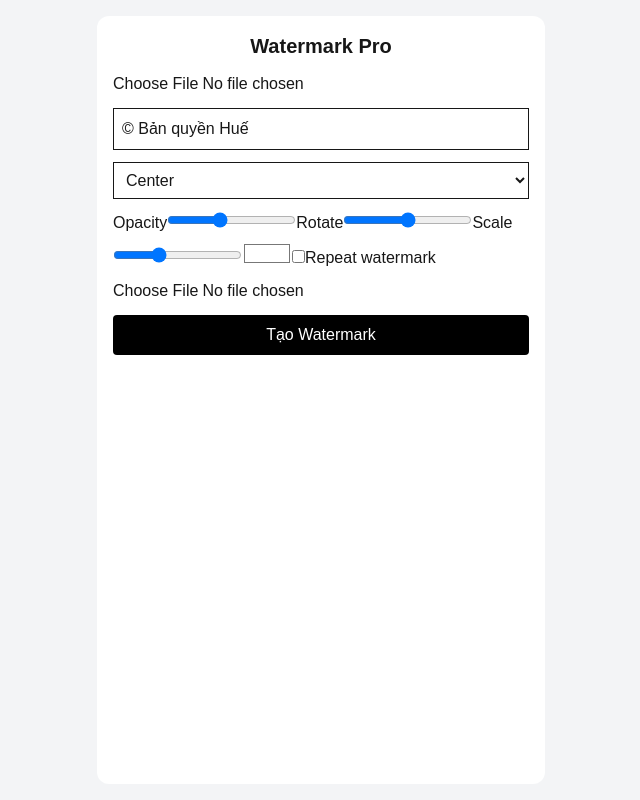
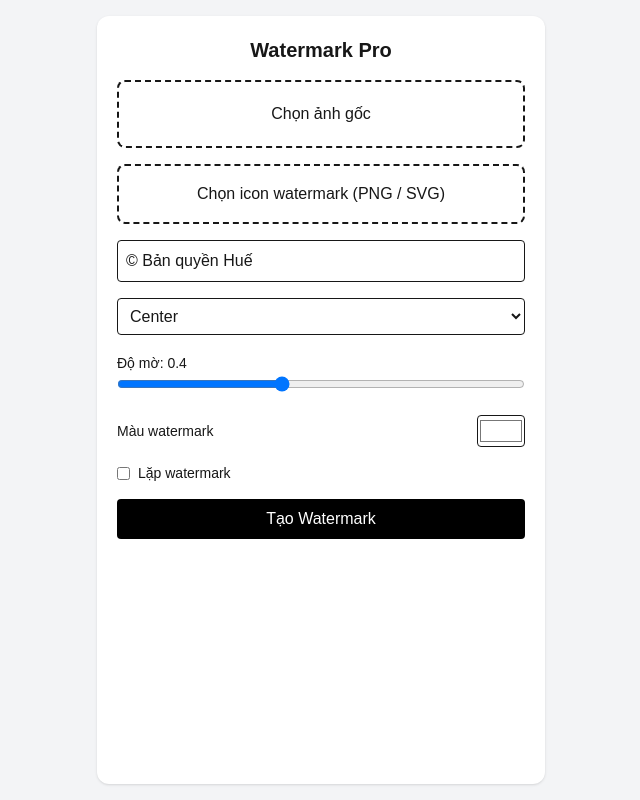
Before and after one commit to hiyoshichannel-boop/WatermarkOnline, a Next.js app: page / in a window 1280 px wide. Shown: the whole page, without its empty margins (319-959 px from the left). Built offline with nearby package versions, Linux system fonts and the light colour scheme.

Commit message:
Update 30

```diff
--- a/app/api/watermark/route.ts
+++ b/app/api/watermark/route.ts
@@ -1,12 +1,11 @@
 import { NextResponse } from "next/server";
 import sharp from "sharp";
-import fs from "fs";
 import path from "path";
 import opentype from "opentype.js";
 
 export const runtime = "nodejs";
 
-// convert hex → rgba
+// ===== utils =====
 function hexToRgba(hex: string, opacity: number) {
   const h = hex.replace("#", "");
   const bigint = parseInt(h, 16);
@@ -16,7 +15,6 @@ function hexToRgba(hex: string, opacity: number) {
   return `rgba(${r},${g},${b},${opacity})`;
 }
 
-// tính vị trí watermark
 function getPosition(
   pos: string,
   imgW: number,
@@ -24,18 +22,22 @@ function getPosition(
   markW: number,
   markH: number
 ) {
-  const padding = 20;
+  const pad = 20;
+
   switch (pos) {
     case "top-left":
-      return { x: padding, y: padding + markH };
+      return { x: pad, y: pad };
     case "top-right":
-      return { x: imgW - markW - padding, y: padding + markH };
+      return { x: imgW - markW - pad, y: pad };
     case "bottom-left":
-      return { x: padding, y: imgH - padding };
+      return { x: pad, y: imgH - markH - pad };
     case "bottom-right":
-      return { x: imgW - markW - padding, y: imgH - padding };
+      return { x: imgW - markW - pad, y: imgH - markH - pad };
     default:
-      return { x: (imgW - markW) / 2, y: imgH / 2 };
+      return {
+        x: (imgW - markW) / 2,
+        y: (imgH - markH) / 2,
+      };
   }
 }
 
@@ -43,93 +45,127 @@ export async function POST(req: Request) {
   try {
     const form = await req.formData();
 
-    const file = form.get("image") as File;
-    if (!file) {
+    const imageFile = form.get("image") as File;
+    if (!imageFile) {
       return NextResponse.json({ error: "No image" }, { status: 400 });
     }
 
-    const text = (form.get("text") as string) || "© Bản quyền Huế";
+    const text = (form.get("text") as string) || "";
+    const iconFile = form.get("icon") as File | null;
+
     const position = (form.get("position") as string) || "center";
     const opacity = Number(form.get("opacity") || 0.4);
     const color = (form.get("color") as string) || "#ffffff";
-    const rotate = Number(form.get("rotate") || 0);
-    const scale = Number(form.get("scale") || 1);
     const repeat = form.get("repeat") === "true";
 
-    // ===== đọc ảnh =====
-    const imageBuffer = Buffer.from(await file.arrayBuffer());
-    let image = sharp(imageBuffer);
+    // ===== load base image =====
+    const baseBuffer = Buffer.from(await imageFile.arrayBuffer());
+    const base = sharp(baseBuffer);
+    const meta = await base.metadata();
 
-    const meta = await image.metadata();
-    const width = meta.width || 800;
-    const height = meta.height || 600;
+    const imgW = meta.width || 800;
+    const imgH = meta.height || 600;
 
-    // ===== load font =====
+    const overlays: sharp.OverlayOptions[] = [];
+
+    // ================= TEXT WATERMARK =================
+    if (text.trim()) {
       const fontPath = path.join(
         process.cwd(),
         "public/fonts/NotoSans-Regular.ttf"
       );
-    const fontBuffer = fs.readFileSync(fontPath);
-    const font = opentype.parse(fontBuffer.buffer);
+      const font = await opentype.load(fontPath);
 
-    const fontSize = Math.floor((width / 12) * scale);
+      const fontSize = Math.floor(imgW / 12);
+      const textWidth = font.getAdvanceWidth(text, fontSize);
+      const textHeight = fontSize * 1.4;
 
-    // 🔥 TÍNH ĐỘ DÀI CHỮ – FIX CẮT CHỮ
-    const textWidth = font.getAdvanceWidth(text, fontSize);
-
-    // tạo path tại (0,0)
       const textPath = font.getPath(text, 0, 0, fontSize);
       const pathData = textPath.toPathData(2);
-
       const fill = hexToRgba(color, opacity);
 
-    // 🔥 SVG VIEWPORT ĐÚNG – KHÔNG BỊ CLIP
       const svgText = `
-<svg
-  xmlns="http://www.w3.org/2000/svg"
+<svg xmlns="http://www.w3.org/2000/svg"
   width="${textWidth}"
-  height="${fontSize * 1.4}"
-  viewBox="0 ${-fontSize} ${textWidth} ${fontSize * 1.4}"
->
-  <path
-    d="${pathData}"
-    fill="${fill}"
-    transform="rotate(${rotate})"
-  />
+  height="${textHeight}"
+  viewBox="0 ${-fontSize} ${textWidth} ${textHeight}">
+  <path d="${pathData}" fill="${fill}" />
 </svg>
 `;
 
-    const overlays: sharp.OverlayOptions[] = [];
-
       if (repeat) {
-      // ===== repeat watermark =====
-      for (let y = 0; y < height; y += fontSize * 3) {
-        for (let x = 0; x < width; x += textWidth + 40) {
+        for (let y = 0; y < imgH; y += textHeight * 2) {
+          for (let x = 0; x < imgW; x += textWidth + 40) {
             overlays.push({
               input: Buffer.from(svgText),
-            left: x,
-            top: y,
+              left: Math.round(x),
+              top: Math.round(y),
             });
           }
         }
       } else {
-      // ===== single watermark =====
         const pos = getPosition(
           position,
-        width,
-        height,
+          imgW,
+          imgH,
           textWidth,
-        fontSize
+          textHeight
         );
-
         overlays.push({
           input: Buffer.from(svgText),
-        left: Math.max(0, pos.x),
-        top: Math.max(0, pos.y),
+          left: Math.round(pos.x),
+          top: Math.round(pos.y),
         });
       }
+    }
 
-    const output = await image
+    // ================= ICON WATERMARK =================
+    if (iconFile) {
+      const iconBuffer = Buffer.from(await iconFile.arrayBuffer());
+
+      const iconSize = Math.floor(imgW / 6); // kích thước icon
+      const icon = await sharp(iconBuffer)
+        .resize({ width: iconSize })
+        .png()
+        .composite([
+          {
+            input: Buffer.from(
+              `<svg width="${iconSize}" height="${iconSize}">
+                 <rect width="100%" height="100%" fill="rgba(255,255,255,${opacity})"/>
+               </svg>`
+            ),
+            blend: "dest-in",
+          },
+        ])
+        .toBuffer();
+
+      if (repeat) {
+        for (let y = 0; y < imgH; y += iconSize * 1.8) {
+          for (let x = 0; x < imgW; x += iconSize * 1.8) {
+            overlays.push({
+              input: icon,
+              left: Math.round(x),
+              top: Math.round(y),
+            });
+          }
+        }
+      } else {
+        const pos = getPosition(
+          position,
+          imgW,
+          imgH,
+          iconSize,
+          iconSize
+        );
+        overlays.push({
+          input: icon,
+          left: Math.round(pos.x),
+          top: Math.round(pos.y),
+        });
+      }
+    }
+
+    const output = await base
       .composite(overlays)
       .png({ quality: 90 })
       .toBuffer();
@@ -138,7 +174,7 @@ export async function POST(req: Request) {
       headers: { "Content-Type": "image/png" },
     });
   } catch (err) {
-    console.error(err);
+    console.error("WATERMARK API ERROR:", err);
     return NextResponse.json(
       { error: "Server error" },
       { status: 500 }
--- a/app/page.tsx
+++ b/app/page.tsx
@@ -1,23 +1,33 @@
 "use client";
 
-import { useState } from "react";
+import { useRef, useState } from "react";
 
 export default function Home() {
+  const fileRef = useRef<HTMLInputElement>(null);
+  const iconRef = useRef<HTMLInputElement>(null);
+
   const [image, setImage] = useState<File | null>(null);
+  const [icon, setIcon] = useState<File | null>(null);
+
   const [text, setText] = useState("© Bản quyền Huế");
   const [position, setPosition] = useState("center");
   const [opacity, setOpacity] = useState(0.4);
   const [color, setColor] = useState("#ffffff");
-  const [rotate, setRotate] = useState(0);
-  const [scale, setScale] = useState(1);
   const [repeat, setRepeat] = useState(false);
-  const [logo, setLogo] = useState<File | null>(null);
+
   const [result, setResult] = useState<string | null>(null);
   const [loading, setLoading] = useState(false);
+  const [error, setError] = useState<string | null>(null);
 
   const submit = async () => {
-    if (!image) return;
+    if (!image) {
+      setError("Vui lòng chọn ảnh");
+      return;
+    }
+
     setLoading(true);
+    setError(null);
+    setResult(null);
 
     const f = new FormData();
     f.append("image", image);
@@ -25,32 +35,84 @@ export default function Home() {
     f.append("position", position);
     f.append("opacity", String(opacity));
     f.append("color", color);
-    f.append("rotate", String(rotate));
-    f.append("scale", String(scale));
     f.append("repeat", String(repeat));
-    if (logo) f.append("logo", logo);
+    if (icon) f.append("icon", icon);
 
-    const res = await fetch("/api/watermark", { method: "POST", body: f });
-    const blob = await res.blob();
-    setResult(URL.createObjectURL(blob));
-    setLoading(false);
+    try {
+      const res = await fetch("/api/watermark", {
+        method: "POST",
+        body: f,
+      });
+
+      if (!res.ok) {
+        const err = await res.json();
+        throw new Error(err.error || "Server error");
+      }
+
+      const blob = await res.blob();
+      setResult(URL.createObjectURL(blob));
+    } catch (e: any) {
+      setError(e.message || "Có lỗi xảy ra");
+    } finally {
+      setLoading(false);
+    }
   };
 
   return (
-    <main className="min-h-screen p-4 bg-gray-100 flex justify-center">
-      <div className="w-full max-w-md bg-white p-4 rounded-xl space-y-3">
+    <main className="min-h-screen bg-gray-100 flex justify-center p-4">
+      <div className="w-full max-w-md bg-white p-5 rounded-xl shadow space-y-4">
         <h1 className="text-xl font-bold text-center">
           Watermark Pro
         </h1>
 
-        <input type="file" accept="image/*"
-          onChange={(e) => setImage(e.target.files?.[0] || null)} />
+        {/* IMAGE UPLOAD */}
+        <div
+          onClick={() => fileRef.current?.click()}
+          className="border-2 border-dashed rounded-lg p-5 text-center cursor-pointer hover:bg-gray-50 transition"
+        >
+          {image ? image.name : "Chọn ảnh gốc"}
+          <input
+            ref={fileRef}
+            hidden
+            type="file"
+            accept="image/*"
+            onChange={(e) =>
+              setImage(e.target.files?.[0] || null)
+            }
+          />
+        </div>
 
-        <input className="border p-2 w-full"
-          value={text} onChange={(e) => setText(e.target.value)} />
+        {/* ICON UPLOAD */}
+        <div
+          onClick={() => iconRef.current?.click()}
+          className="border-2 border-dashed rounded-lg p-4 text-center cursor-pointer hover:bg-gray-50 transition"
+        >
+          {icon ? icon.name : "Chọn icon watermark (PNG / SVG)"}
+          <input
+            ref={iconRef}
+            hidden
+            type="file"
+            accept="image/png,image/svg+xml"
+            onChange={(e) =>
+              setIcon(e.target.files?.[0] || null)
+            }
+          />
+        </div>
 
-        <select className="border p-2 w-full"
-          onChange={(e) => setPosition(e.target.value)}>
+        {/* TEXT */}
+        <input
+          className="border rounded p-2 w-full"
+          value={text}
+          onChange={(e) => setText(e.target.value)}
+          placeholder="Nội dung watermark"
+        />
+
+        {/* POSITION */}
+        <select
+          className="border rounded p-2 w-full"
+          value={position}
+          onChange={(e) => setPosition(e.target.value)}
+        >
           <option value="center">Center</option>
           <option value="top-left">Top Left</option>
           <option value="top-right">Top Right</option>
@@ -58,41 +120,77 @@ export default function Home() {
           <option value="bottom-right">Bottom Right</option>
         </select>
 
-        <label>Opacity</label>
-        <input type="range" min="0" max="1" step="0.05"
-          value={opacity} onChange={(e) => setOpacity(+e.target.value)} />
+        {/* OPACITY */}
+        <div>
+          <label className="text-sm font-medium">
+            Độ mờ: {opacity}
+          </label>
+          <input
+            type="range"
+            min="0"
+            max="1"
+            step="0.05"
+            value={opacity}
+            onChange={(e) => setOpacity(+e.target.value)}
+            className="w-full"
+          />
+        </div>
 
-        <label>Rotate</label>
-        <input type="range" min="-90" max="90"
-          value={rotate} onChange={(e) => setRotate(+e.target.value)} />
+        {/* COLOR WITH LABEL */}
+        <div className="flex items-center justify-between">
+          <label className="text-sm font-medium">
+            Màu watermark
+          </label>
+          <input
+            type="color"
+            value={color}
+            onChange={(e) => setColor(e.target.value)}
+            className="w-12 h-8 border rounded cursor-pointer"
+          />
+        </div>
 
-        <label>Scale</label>
-        <input type="range" min="0.5" max="2" step="0.1"
-          value={scale} onChange={(e) => setScale(+e.target.value)} />
-
-        <input type="color" value={color}
-          onChange={(e) => setColor(e.target.value)} />
-
-        <label>
-          <input type="checkbox"
+        {/* REPEAT */}
+        <label className="flex items-center gap-2 text-sm">
+          <input
+            type="checkbox"
             checked={repeat}
-            onChange={(e) => setRepeat(e.target.checked)} />
-          Repeat watermark
+            onChange={(e) => setRepeat(e.target.checked)}
+          />
+          Lặp watermark
         </label>
 
-        <input type="file" accept="image/png"
-          onChange={(e) => setLogo(e.target.files?.[0] || null)} />
-
+        {/* BUTTON */}
         <button
           onClick={submit}
-          className="w-full bg-black text-white py-2 rounded">
+          disabled={loading}
+          className="w-full bg-black text-white py-2 rounded disabled:opacity-50"
+        >
           {loading ? "Đang xử lý..." : "Tạo Watermark"}
         </button>
 
+        {/* ERROR */}
+        {error && (
+          <div className="text-red-600 text-sm text-center">
+            {error}
+          </div>
+        )}
+
+        {/* RESULT */}
         {result && (
-          <a href={result} download="watermark.png">
-            <img src={result} className="rounded mt-2" />
-          </a>
+          <div className="space-y-2">
+            <img
+              src={result}
+              alt="Result"
+              className="rounded w-full"
+            />
+            <a
+              href={result}
+              download="watermark.png"
+              className="block text-center bg-green-600 text-white py-2 rounded"
+            >
+              Tải ảnh xuống
+            </a>
+          </div>
         )}
       </div>
     </main>
```
Lines whose indentation alone changed are shown as unchanged.
